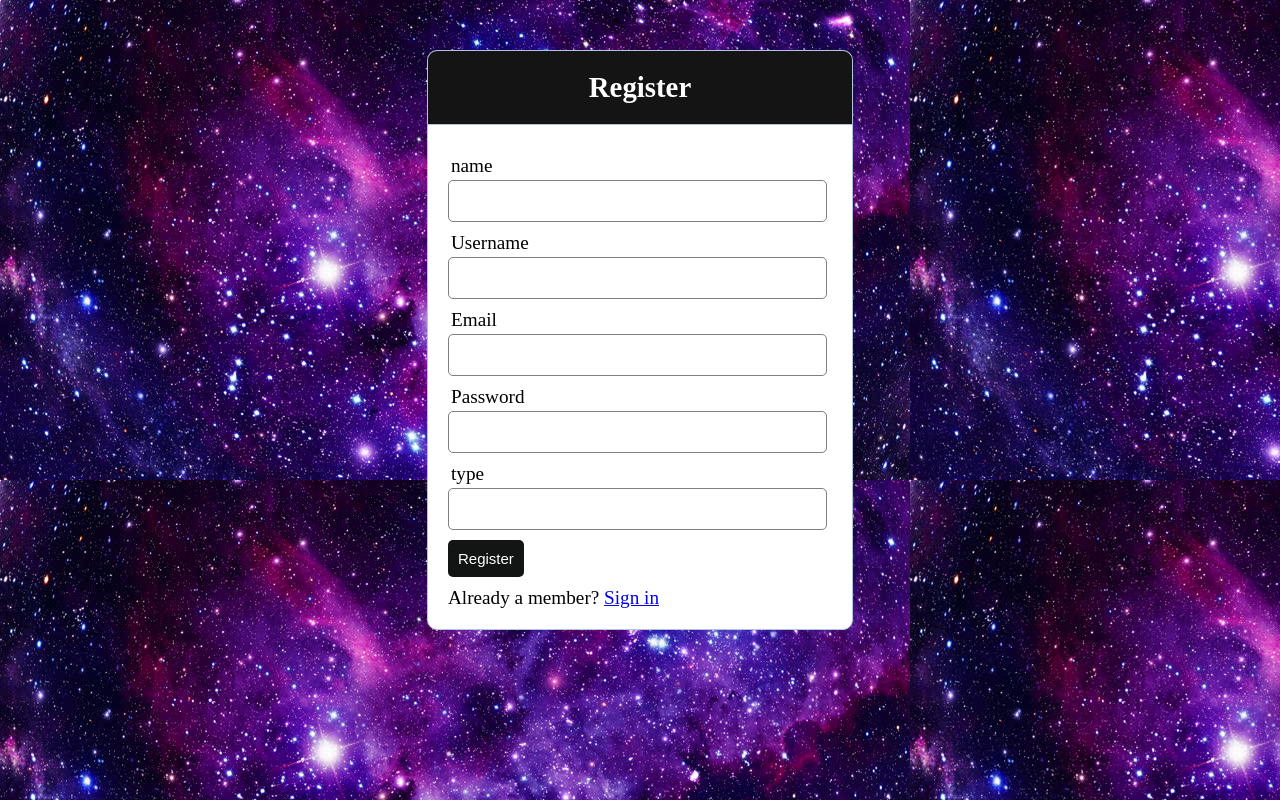
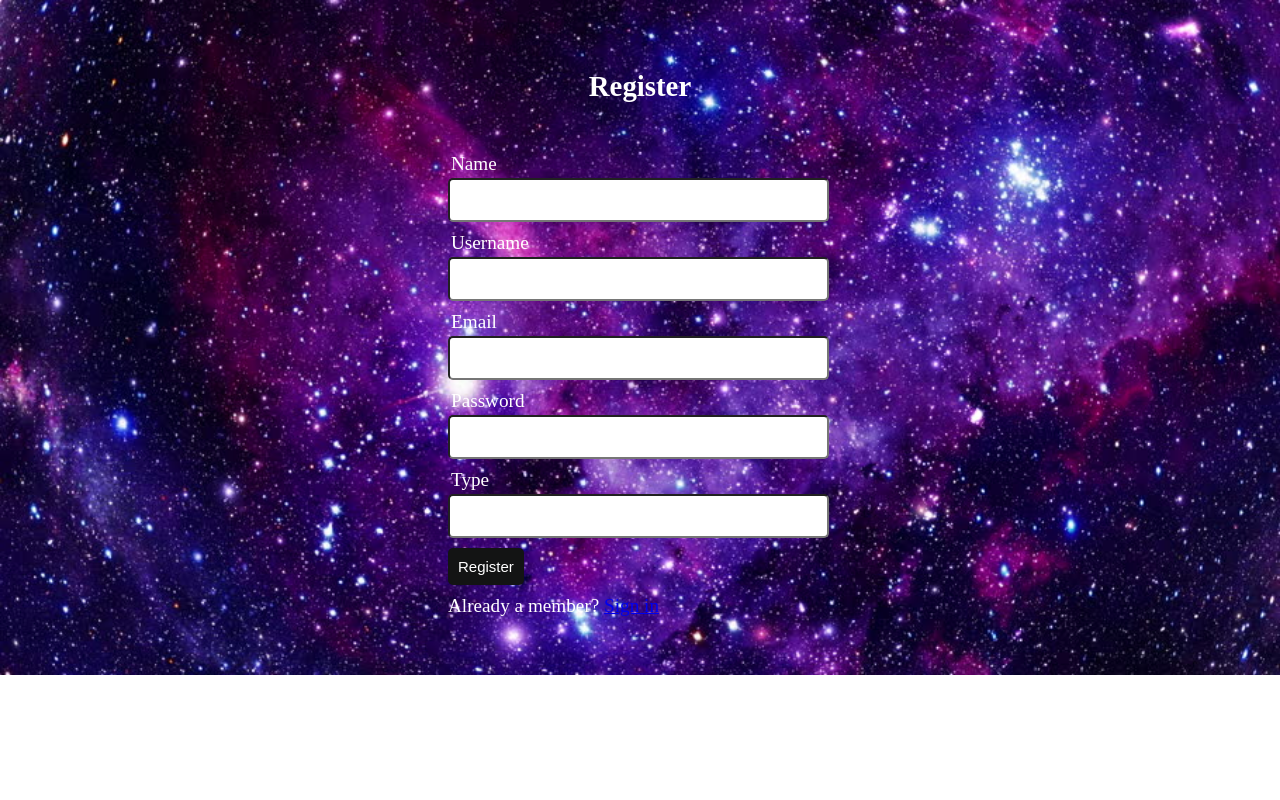
Before and after one commit to ZeinaNosseir/IS-PJT, a PHP site: page /register.php in a window 1280 px wide. Run offline with PHP 8.4, Linux system fonts and the light colour scheme.

Commit message:
FINAL-ELHAMULILLAH

```diff
--- a/login.php
+++ b/login.php
@@ -13,15 +13,15 @@
   <form method="post" action="login.php">
   	<?php include('errors.php'); ?>
   	<div class="input-group">
-  		<label>Username</label>
+  		<label ><font color="white">Username</font></label>
   		<input type="text" name="username" >
   	</div>
   	<div class="input-group">
-  		<label>Password</label>
+  		<label><font color="white">Password</label>
   		<input type="password" name="password">
   	</div>
      <div class="input-group">
-  		<label>Type</label>
+  		<label><font color="white">Type</label>
   		<input type="type" name="type">
   	</div>
 
--- a/register.php
+++ b/register.php
@@ -13,24 +13,24 @@
   <form method="post" action="register.php">
   	<?php include('errors.php'); ?>
       <div class="input-group">
-  	  <label>name</label>
+  	  <label><font color="white">Name</label>
   	  <input type="text" name="name" value="<?php echo $name; ?>">
   	</div>
 
   	<div class="input-group">
-  	  <label>Username</label>
+  	  <label><font color="white">Username</label>
   	  <input type="text" name="username" value="<?php echo $username; ?>">
   	</div>
   	<div class="input-group">
-  	  <label>Email</label>
+  	  <label><font color="white">Email</label>
   	  <input type="email" name="email" value="<?php echo $email; ?>">
   	</div>
   	<div class="input-group">
-  	  <label>Password</label>
+  	  <label><font color="white">Password</label>
   	  <input type="password" name="password">
   	</div>
   	<div class="input-group">
-  	  <label>type</label>
+  	  <label><font color="white">Type</label>
   	  <input type="type" name="type">
   	</div>
   	<div class="input-group">
--- a/server.php
+++ b/server.php
@@ -143,3 +143,10 @@ else {
   }
 }
 }
+
+if (isset($_POST['Edit_Grade'])) {
+  $username = mysqli_real_escape_string($db, $_POST['username']);
+  $grade = mysqli_real_escape_string($db, $_POST['grade']);
+  $query_grade = "Update students set grade = $grade WHERE username='$username'";
+  $results = mysqli_query($db, $query_grade);
+}
--- a/style.css
+++ b/style.css
@@ -5,15 +5,17 @@
   body {
     font-size: 120%;
     background: url("1.jpg");
+    width: auto;
+    height: auto;
+    background-repeat : no-repeat;
+    background-size : cover;
   }
 
   .header {
     width: 30%;
     margin: 50px auto 0px;
     color: white;
-    background: rgb(20, 20, 20);
     text-align: center;
-    border: 1px solid #B0C4DE;
     border-bottom: none;
     border-radius: 10px 10px 0px 0px;
     padding: 20px;
@@ -22,8 +24,6 @@
     width: 30%;
     margin: 0px auto;
     padding: 20px;
-    border: 1px solid #B0C4DE;
-    background: white;
     border-radius: 0px 0px 10px 10px;
   }
   .input-group {
@@ -38,9 +38,8 @@
     height: 30px;
     width: 93%;
     padding: 5px 10px;
-    font-size: 16px;
+    font-size: px;
     border-radius: 5px;
-    border: 1px solid gray;
   }
   .btn {
     padding: 10px;
@@ -61,8 +60,8 @@
     text-align: left;
   }
   .success {
-    color: #0d0f0d;
+    color: #e2ece2;
     background: #dff0d8;
-    border: 1px solid #0f0f0f;
+    border: 5px solid #0f0f0f;
     margin-bottom: 20px;
   }
```
Also changed, not shown: edit.php (+31 -23 lines), vieweditgrade.php (+0 -27 lines).
